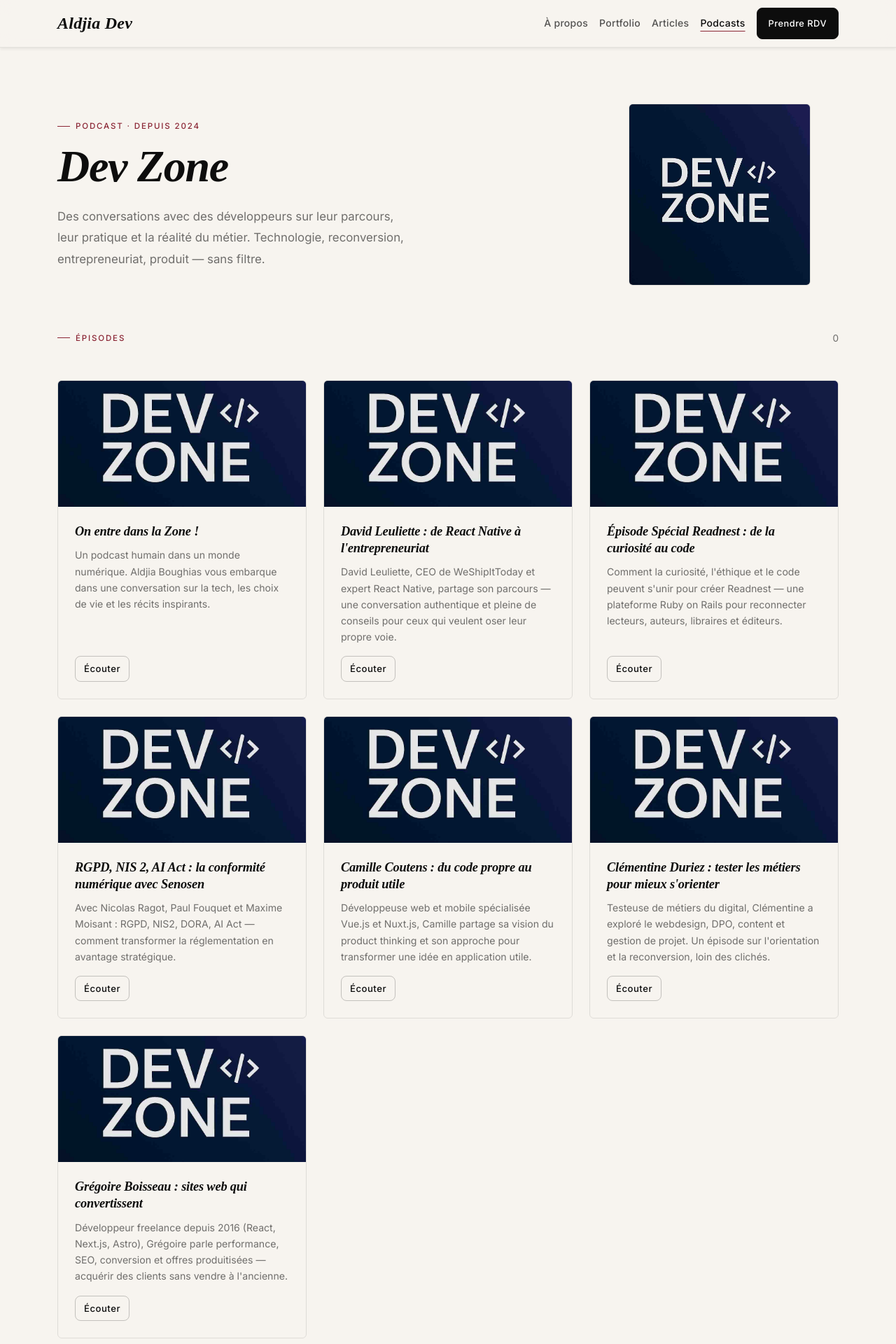
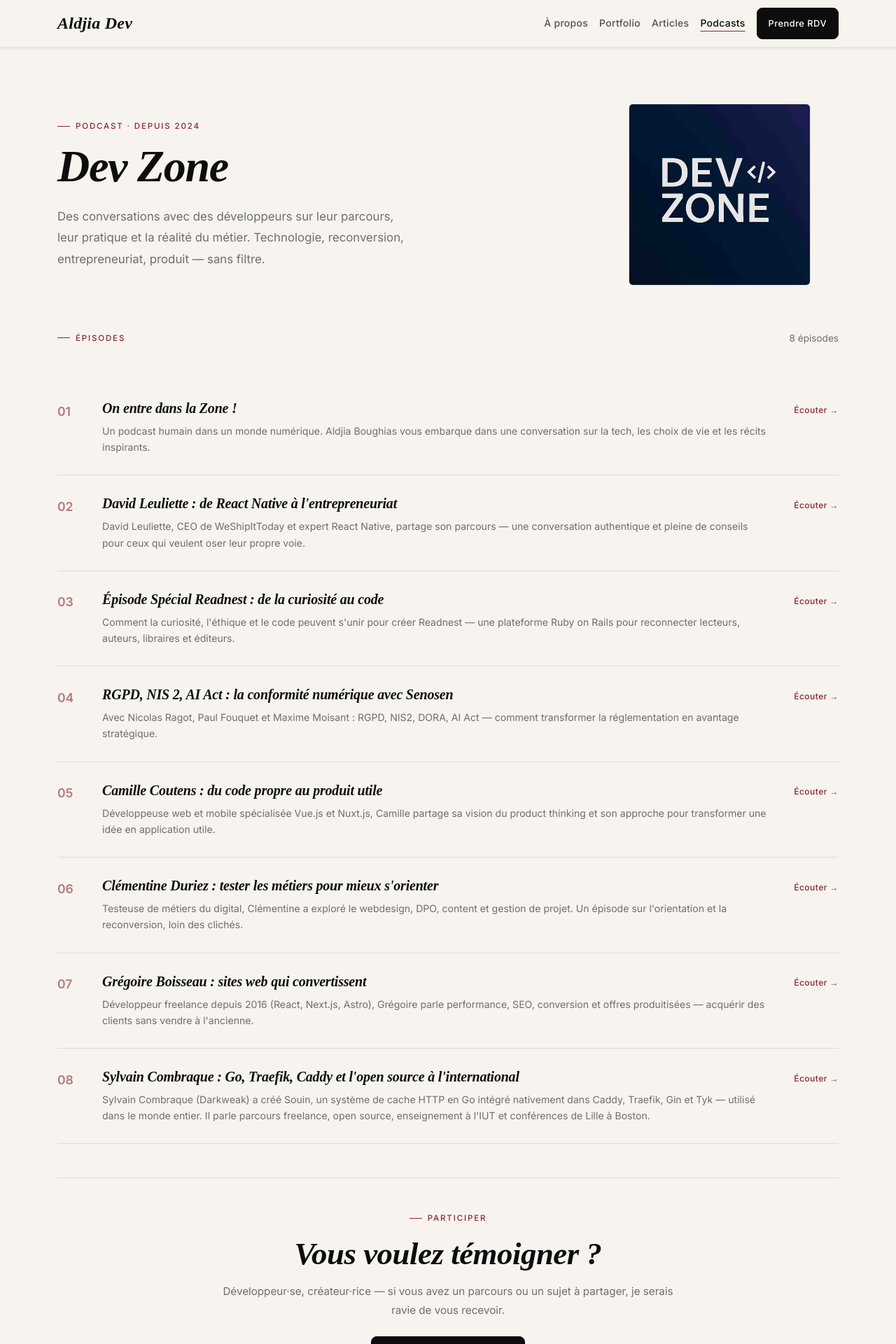
Before and after one commit to AldjiaDev/aldjia.dev, a Jekyll site: the page built from podcasts/dev-zone.html, in a window 1280 px wide. Shown: the top 1920 px of the page at 70% size. Built offline with Jekyll 4.4.1, drawn with Linux system fonts in a browser that asks for light colours; some web fonts are replaced.

Commit message:
Landing page, podcasts : cohérence narrative et refonte visuelle
- index.html : texte Beaux-Arts corrigé (cohérent avec about), Art au Féminin
  enrichi avec galerie Three.js en cours, section tarifs sort du bg-warm monotone
- podcasts.html : description Art au Féminin mise à jour + tag "Galerie 3D · en cours"
- podcasts/dev-zone.html : liste éditoriale numérotée remplace la grille de cartes
  à image identique, compteur d'épisodes dynamique
- episodes_devzone.yml : ajout épisode Sylvain Combraque (Go, Traefik, Souin)

Co-Authored-By: Claude Sonnet 4.6 <noreply@anthropic.com>

```diff
--- a/_data/episodes_devzone.yml
+++ b/_data/episodes_devzone.yml
@@ -36,3 +36,8 @@
   description: "Développeur freelance depuis 2016 (React, Next.js, Astro), Grégoire parle performance, SEO, conversion et offres produitisées — acquérir des clients sans vendre à l'ancienne."
   image: /assets/images/devzone.jpeg
   url: https://open.spotify.com/episode/2S1K191EAoXle4tDCbtP4i?si=aS8wcb7zRN-YkeuxEPUSAg
+
+- titre: "Sylvain Combraque : Go, Traefik, Caddy et l'open source à l'international"
+  description: "Sylvain Combraque (Darkweak) a créé Souin, un système de cache HTTP en Go intégré nativement dans Caddy, Traefik, Gin et Tyk — utilisé dans le monde entier. Il parle parcours freelance, open source, enseignement à l'IUT et conférences de Lille à Boston."
+  image: /assets/images/devzone.jpeg
+  url: https://open.spotify.com/episode/15V0uSeqoZzsK8wKJCOHNX
--- a/podcasts/dev-zone.html
+++ b/podcasts/dev-zone.html
@@ -43,19 +43,56 @@ permalink: /podcasts/dev-zone/
 
     <div class="d-flex align-items-center justify-content-between mb-5">
       <p class="kicker mb-0">Épisodes</p>
-      <span class="muted" style="font-size: .85rem;">{{ site.episodes.size | default: "" }}</span>
+      <span class="muted" style="font-size: .85rem;">{{ site.data.episodes_devzone.size }} épisodes</span>
     </div>
 
-    <div class="row g-4">
+    <div style="display: flex; flex-direction: column;">
       {% for episode in site.data.episodes_devzone %}
-      <div class="col-md-6 col-lg-4 d-flex">
-        {% include card.html
-          title=episode.titre
-          description=episode.description
-          image=episode.image
-          url=episode.url
-          cta="Écouter" %}
-      </div>
+      <a href="{{ episode.url }}" target="_blank" rel="noopener"
+         style="text-decoration: none; color: inherit; display: block;"
+         onmouseover="this.querySelector('.ep-title').style.color='var(--bordeaux)'"
+         onmouseout="this.querySelector('.ep-title').style.color='var(--ink)'">
+        <div style="
+          display: flex;
+          align-items: flex-start;
+          gap: 2rem;
+          padding: 1.75rem 0;
+          border-bottom: 1px solid var(--line);
+        ">
+          <span style="
+            font-family: 'Cormorant Garant', serif;
+            font-size: 1.1rem;
+            color: var(--bordeaux);
+            font-weight: 600;
+            min-width: 2rem;
+            padding-top: .1rem;
+            opacity: .6;
+          ">{{ forloop.index | prepend: '0' | slice: -2, 2 }}</span>
+          <div style="flex: 1;">
+            <h3 class="ep-title" style="
+              font-family: 'Cormorant Garant', serif;
+              font-style: italic;
+              font-size: 1.25rem;
+              font-weight: 600;
+              color: var(--ink);
+              line-height: 1.25;
+              margin-bottom: .5rem;
+              transition: color .18s;
+            ">{{ episode.titre }}</h3>
+            <p style="font-size: .88rem; color: var(--muted); line-height: 1.65; margin-bottom: 0;">
+              {{ episode.description }}
+            </p>
+          </div>
+          <span class="d-none d-md-block" style="
+            font-size: .75rem;
+            color: var(--bordeaux);
+            font-weight: 500;
+            letter-spacing: .04em;
+            white-space: nowrap;
+            padding-top: .3rem;
+          ">Écouter →</span>
+        </div>
+      </a>
       {% endfor %}
     </div>
 
```
Also changed, not shown: index.html (+32 -30 lines), podcasts.html (+6 -4 lines).
